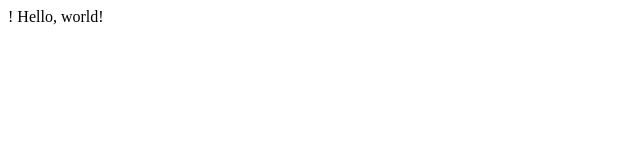
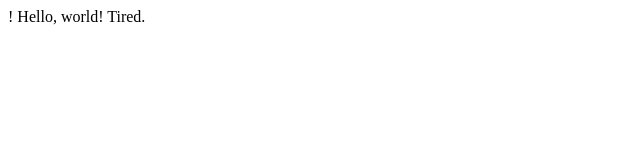
Before and after one commit to giraffage/my-website, a plain HTML site: page index.html in a window 1280 px wide. Shown: the full height of the page, 0-640 px from the left. Drawn offline with Linux system fonts and the light colour scheme.

Commit message:
Update index.html
wrote tired

```diff
--- a/index.html
+++ b/index.html
@@ -6,5 +6,6 @@
 </head>
 <body>
   Hello, world!
+Tired.
 </body>
 </html>
```
